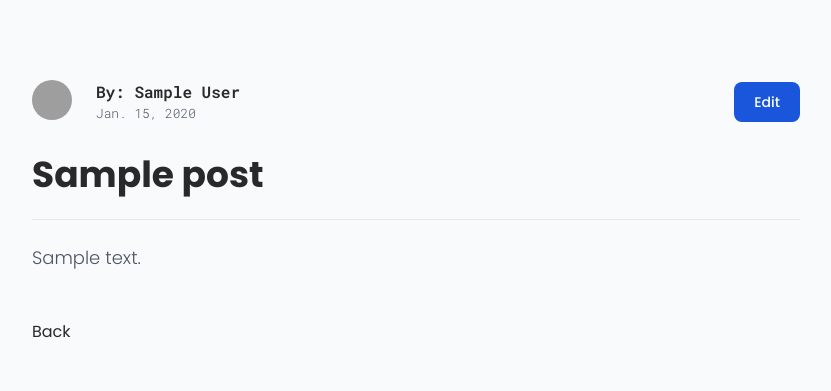
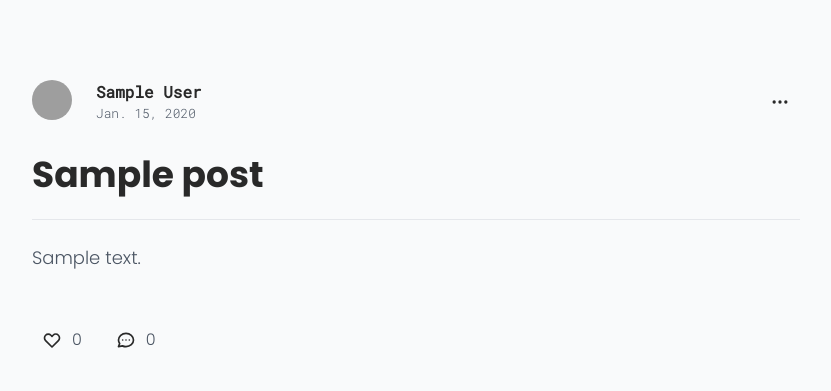
Before and after one commit to n4ff4h/inkstory-django, a Django app: a page that uses posts/templates/post_detail.html in a window 1280 px wide. Shown: the part 96-487 px from the top of the page, without its empty margins (224-1055 px from the left). Run offline with Django 4.2, Linux system fonts and the light colour scheme; a user stored in the database is signed in; tables that the repository leaves empty hold one stand-in row (values such as "Sample post"); some libraries are stand-ins or nearby versions; some web fonts are replaced; grey boxes are pictures that could not be loaded.

Commit message:
feat: Add like and comment button to post detail page

```diff
--- a/posts/templates/home.html
+++ b/posts/templates/home.html
@@ -9,7 +9,7 @@
           class="flex flex-row items-center mb-4 bg-white rounded-lg shadow-sm dark:border-gray-700 dark:bg-gray-800 dark:hover:bg-gray-700"
         >
           <div class="flex flex-col justify-between p-4 leading-normal px-8">
-            <p class="font-roboto-mono text-sm pb-3">By: {{ post.author.first_name }} {{ post.author.last_name }}
+            <p class="font-roboto-mono text-sm font-light pb-3">By: {{ post.author.first_name }} {{ post.author.last_name }}
               . {{ post.post_date.date }}</p>
             <a href="{% url 'post_detail' post.slug %}" class="hover:underline">
               <h5
--- a/posts/templates/post_detail.html
+++ b/posts/templates/post_detail.html
@@ -7,6 +7,7 @@
 {% block content %}
 
   <article class="w-full max-w-screen-md px-2 sm:px-0 mx-auto">
+
     <div class="flex flex-row justify-between pb-8">
       <div class="flex flex-row space-x-6">
         <div class="flex flex-col">
@@ -17,7 +18,7 @@
         <div class="flex flex-col">
           <a href="#">
             <p class="font-roboto-mono font-semibold text-dark-gray">
-              By: {{ post.author.first_name }} {{ post.author.last_name }}
+              {{ post.author.first_name }} {{ post.author.last_name }}
             </p>
           </a>
           <small class="font-roboto-mono font-light text-gray-600">{{ post.post_date.date }}</small>
@@ -27,11 +28,34 @@
       <div class="flex items-center">
         {% if user.is_authenticated %}
           {% if user.id == post.author.id %}
-            <a href="{% url 'post_update' post.slug %}"
-               class="text-white bg-blue-700 hover:bg-blue-800 focus:ring-4 focus:ring-blue-300 font-medium rounded-lg text-sm px-5 py-2.5 dark:bg-blue-600 dark:hover:bg-blue-700 focus:outline-none dark:focus:ring-blue-800 transition">Edit</a>
+            <!-- Edit button -->
+            <button
+              class="text-dark-gray hover:bg-gray-100 font-medium rounded-full text-sm p-2.5 text-center inline-flex items-center dark:border-blue-500 dark:text-blue-500 dark:hover:text-white dark:focus:ring-blue-800"
+              data-dropdown-toggle="dropdown2"
+            >
+              <svg class="w-5 h-5" fill="none" stroke="currentColor" viewBox="0 0 24 24"
+                   xmlns="http://www.w3.org/2000/svg">
+                <path stroke-linecap="round" stroke-linejoin="round" stroke-width="2"
+                      d="M5 12h.01M12 12h.01M19 12h.01M6 12a1 1 0 11-2 0 1 1 0 012 0zm7 0a1 1 0 11-2 0 1 1 0 012 0zm7 0a1 1 0 11-2 0 1 1 0 012 0z"></path>
+              </svg>
+            </button>
+
+            <!-- Dropdown menu -->
+            <div id="dropdown2"
+                 class="z-10 hidden bg-white divide-y divide-gray-100 rounded-lg shadow w-44 dark:bg-gray-700">
+              <ul class="py-1 text-sm text-gray-700 dark:text-gray-200" aria-labelledby="dropdownDefault">
+                <li>
+                  <a href="{% url 'post_update' post.slug %}" class="block px-4 py-2 hover:bg-gray-100 dark:hover:bg-gray-600 dark:hover:text-white">Edit</a>
+                </li>
+                <li>
+                  <a href="#" class="block px-4 py-2 hover:bg-gray-100 dark:hover:bg-gray-600 dark:hover:text-white">Delete</a>
+                </li>
+              </ul>
+            </div>
           {% endif %}
         {% endif %}
       </div>
+
     </div>
 
 
@@ -41,7 +65,36 @@
 
     <br/>
     <br/>
-    <a href="{% url 'home' %}" class="mr-6 text-dark-gray">Back</a>
+
+    <div class="flex flex-row justify-between pb-8">
+      <div class="flex flex-row space-x-6">
+        <div class="flex flex-row items-center">
+          <!-- Like button -->
+          <button type="button"
+                  class="text-dark-gray hover:bg-red-100 hover:text-red-600 font-medium rounded-full text-sm p-2.5 text-center inline-flex items-center dark:border-blue-500 dark:text-blue-500 dark:hover:text-white dark:focus:ring-blue-800">
+            <svg class="w-5 h-5" fill="none" stroke="currentColor" viewBox="0 0 24 24"
+                 xmlns="http://www.w3.org/2000/svg">
+              <path stroke-linecap="round" stroke-linejoin="round" stroke-width="2"
+                    d="M4.318 6.318a4.5 4.5 0 000 6.364L12 20.364l7.682-7.682a4.5 4.5 0 00-6.364-6.364L12 7.636l-1.318-1.318a4.5 4.5 0 00-6.364 0z"></path>
+            </svg>
+          </button>
+          <p class="text-gray-600 font-light">0</p>
+        </div>
+
+        <div class="flex flex-row items-center">
+          <!-- Comments button -->
+          <button type="button"
+                  class="text-dark-gray hover:bg-blue-100 hover:text-blue-600 font-medium rounded-full text-sm p-2.5 text-center inline-flex items-center dark:border-blue-500 dark:text-blue-500 dark:hover:text-white dark:focus:ring-blue-800">
+            <svg class="w-5 h-5" fill="none" stroke="currentColor" viewBox="0 0 24 24"
+                 xmlns="http://www.w3.org/2000/svg">
+              <path stroke-linecap="round" stroke-linejoin="round" stroke-width="2"
+                    d="M8 12h.01M12 12h.01M16 12h.01M21 12c0 4.418-4.03 8-9 8a9.863 9.863 0 01-4.255-.949L3 20l1.395-3.72C3.512 15.042 3 13.574 3 12c0-4.418 4.03-8 9-8s9 3.582 9 8z"></path>
+            </svg>
+          </button>
+          <p class="text-gray-600 font-light">0</p>
+        </div>
+      </div>
+    </div>
   </article>
 
 {% endblock %}
--- a/posts/templates/tag_posts.html
+++ b/posts/templates/tag_posts.html
@@ -9,7 +9,7 @@
           class="flex flex-row items-center mb-4 bg-white rounded-lg shadow-sm dark:border-gray-700 dark:bg-gray-800 dark:hover:bg-gray-700"
         >
           <div class="flex flex-col justify-between p-4 leading-normal px-8">
-            <p class="font-roboto-mono text-sm pb-3">By: {{ post.author.first_name }} {{ post.author.last_name }}
+            <p class="font-roboto-mono text-sm font-light pb-3">By: {{ post.author.first_name }} {{ post.author.last_name }}
               . {{ post.post_date.date }}</p>
             <a href="{% url 'post_detail' post.slug %}" class="hover:underline">
               <h5
--- a/posts/templates/update_post.html
+++ b/posts/templates/update_post.html
@@ -12,11 +12,15 @@
 
       <form method="post">
         {% csrf_token %} {{ form.as_p }}
+
         <button type="submit"
                 class="focus:outline-none text-white bg-green-700 hover:bg-green-800 focus:ring-4 focus:ring-green-300 font-medium rounded-lg text-sm px-5 py-2.5 mr-4 mb-2 dark:bg-green-600 dark:hover:bg-green-700 dark:focus:ring-green-800 transition">
           Publish
         </button>
-        <button type="button" data-modal-toggle="popup-modal" class="focus:outline-none text-white bg-red-700 hover:bg-red-800 focus:ring-4 focus:ring-red-300 font-medium rounded-lg text-sm px-5 py-2.5 mr-2 mb-2 dark:bg-red-600 dark:hover:bg-red-700 dark:focus:ring-red-900 transition">Delete</button>
+        <button type="button" data-modal-toggle="popup-modal"
+                class="focus:outline-none text-white bg-red-700 hover:bg-red-800 focus:ring-4 focus:ring-red-300 font-medium rounded-lg text-sm px-5 py-2.5 mr-2 mb-2 dark:bg-red-600 dark:hover:bg-red-700 dark:focus:ring-red-900 transition">
+          Delete
+        </button>
       </form>
     </div>
   {% else %}
--- a/static/src/input.css
+++ b/static/src/input.css
@@ -2,7 +2,7 @@
 @import url('https://fonts.googleapis.com/css2?family=Poppins:ital,wght@0,100;0,200;0,300;0,400;0,500;0,600;0,700;0,800;0,900;1,100;1,200;1,300;1,400;1,500;1,600;1,700;1,800;1,900&display=swap');
 @import url('https://fonts.googleapis.com/css2?family=Noto+Sans:wght@600;700;800;900&display=swap');
 @import url('https://fonts.googleapis.com/css2?family=Rozha+One&display=swap');
-@import url('https://fonts.googleapis.com/css2?family=Roboto+Mono:wght@300;600&display=swap');
+@import url('https://fonts.googleapis.com/css2?family=Roboto+Mono:wght@300;400&display=swap');
 
 @tailwind base;
 @tailwind components;
--- a/static/src/output.css
+++ b/static/src/output.css
@@ -6,7 +6,7 @@
 
 @import url('https://fonts.googleapis.com/css2?family=Rozha+One&display=swap');
 
-@import url('https://fonts.googleapis.com/css2?family=Roboto+Mono:wght@300;600&display=swap');
+@import url('https://fonts.googleapis.com/css2?family=Roboto+Mono:wght@300;400&display=swap');
 
 /* ! tailwindcss v3.0.24 | MIT License | https://tailwindcss.com */
 
@@ -1012,8 +1012,8 @@ html {
   margin-bottom: 1rem;
 }
 
-.mr-6{
-  margin-right: 1.5rem;
+.mr-4{
+  margin-right: 1rem;
 }
 
 .ml-auto{
@@ -1076,6 +1072,10 @@ html {
   height: 2.5rem;
 }
 
+.h-5{
+  height: 1.25rem;
+}
+
 .h-modal{
   height: calc(100% - 2rem);
 }
@@ -1084,10 +1084,6 @@ html {
   height: 100%;
 }
 
-.h-5{
-  height: 1.25rem;
-}
-
 .h-14{
   height: 3.5rem;
 }
@@ -1258,24 +1254,18 @@ html {
   margin-left: calc(1rem * calc(1 - var(--tw-space-x-reverse)));
 }
 
+.space-x-6 > :not([hidden]) ~ :not([hidden]){
+  --tw-space-x-reverse: 0;
+  margin-right: calc(1.5rem * var(--tw-space-x-reverse));
+  margin-left: calc(1.5rem * calc(1 - var(--tw-space-x-reverse)));
+}
+
 .space-x-2 > :not([hidden]) ~ :not([hidden]){
   --tw-space-x-reverse: 0;
   margin-right: calc(0.5rem * var(--tw-space-x-reverse));
   margin-left: calc(0.5rem * calc(1 - var(--tw-space-x-reverse)));
 }
 
-.space-x-8 > :not([hidden]) ~ :not([hidden]){
-  --tw-space-x-reverse: 0;
-  margin-right: calc(2rem * var(--tw-space-x-reverse));
-  margin-left: calc(2rem * calc(1 - var(--tw-space-x-reverse)));
-}
-
-.space-x-6 > :not([hidden]) ~ :not([hidden]){
-  --tw-space-x-reverse: 0;
-  margin-right: calc(1.5rem * var(--tw-space-x-reverse));
-  margin-left: calc(1.5rem * calc(1 - var(--tw-space-x-reverse)));
-}
-
 .divide-y > :not([hidden]) ~ :not([hidden]){
   --tw-divide-y-reverse: 0;
   border-top-width: calc(1px * calc(1 - var(--tw-divide-y-reverse)));
@@ -1447,6 +1433,10 @@ html {
   padding: 1rem;
 }
 
+.p-2\.5{
+  padding: 0.625rem;
+}
+
 .p-1\.5{
   padding: 0.375rem;
 }
@@ -1457,10 +1447,6 @@ html {
 
 .p-6{
   padding: 1.5rem;
-}
-
-.p-2\.5{
-  padding: 0.625rem;
 }
 
 .px-2{
@@ -1544,24 +1530,20 @@ html {
   padding-bottom: 0.75rem;
 }
 
+.pb-8{
+  padding-bottom: 2rem;
+}
+
 .pb-6{
   padding-bottom: 1.5rem;
 }
 
-.pb-1{
-  padding-bottom: 0.25rem;
-}
-
 .pb-\[160px\]{
   padding-bottom: 160px;
 }
 
 .pt-2{
   padding-top: 0.5rem;
-}
-
-.pb-8{
-  padding-bottom: 2rem;
 }
 
 .text-center{
```
Also changed, not shown: other parts of static/src/output.css (+34 -32 lines).
